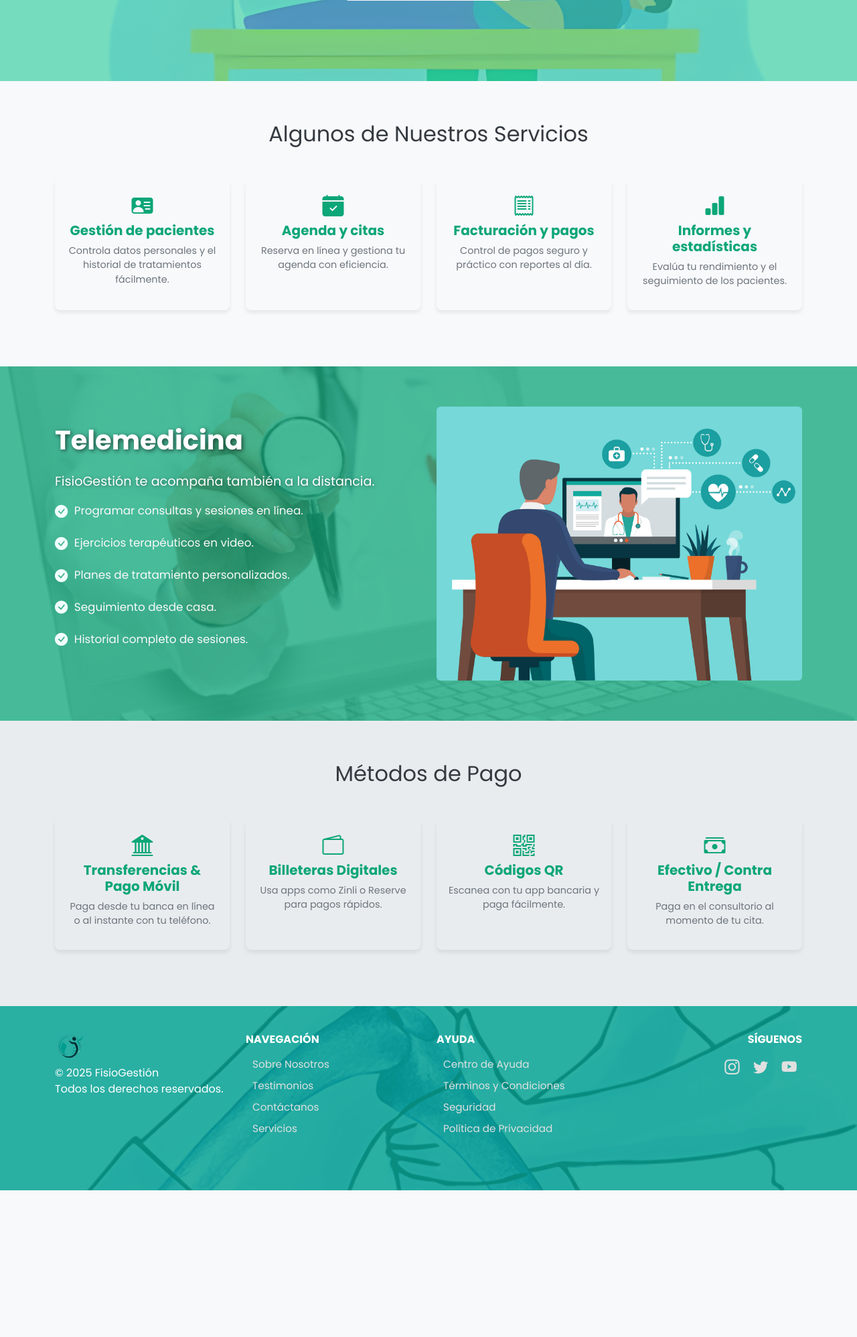
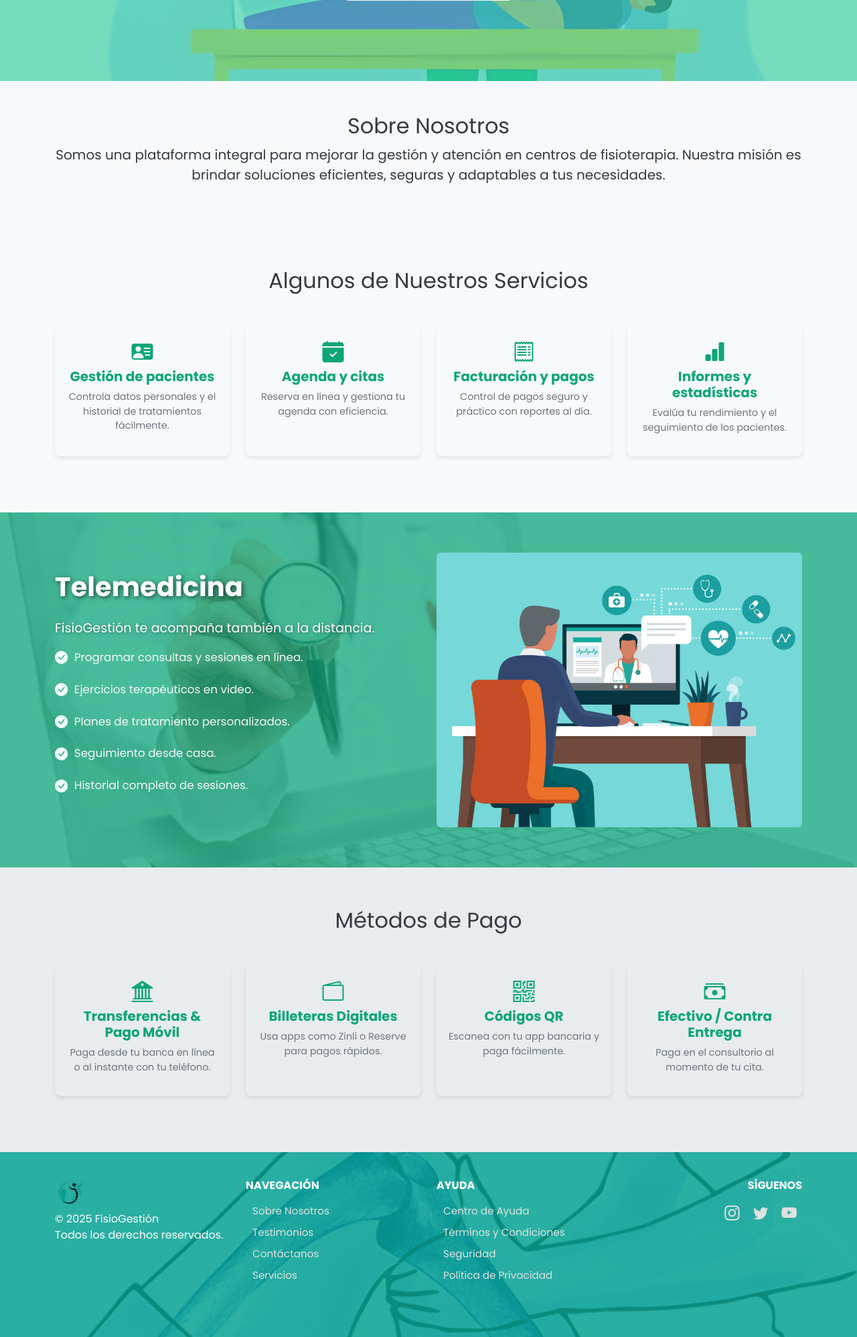
Before and after one commit to CamiCleary/fisiogestion, a Django app: page / in a window 1280 px wide. Shown: the part 412-2408 px from the top of the page at 67% size. Before the commit the page ends 2189 px from the top, so only its background shows below. Run offline with Django 5.2, Linux system fonts and the light colour scheme.

Commit message:
modificacion en el index

```diff
--- a/AppWeb/templates/index.html
+++ b/AppWeb/templates/index.html
@@ -9,13 +9,18 @@
     <link href="{% static 'css/style.css' %}" rel="stylesheet">
     <link href="https://cdn.jsdelivr.net/npm/bootstrap-icons@1.11.3/font/bootstrap-icons.min.css" rel="stylesheet">
     <link rel="shortcut icon" href="{% static 'images/logo2.png' %}" type="image/x-icon">
+    <style>
+        html {
+            scroll-behavior: smooth;
+        }
+    </style>
 </head>
-<body>
+<body id="inicio">
 
 <!-- NAVBAR -->
 <nav class="navbar navbar-expand-lg navbar-light bg-light shadow-sm">
     <div class="container">
-        <a class="navbar-brand" href="#">
+        <a class="navbar-brand" href="#inicio">
             <img src="{% static 'images/logo.png' %}" alt="FisioGestión Logo">
         </a>
         <button class="navbar-toggler" type="button" data-bs-toggle="collapse" data-bs-target="#navbarNav">
@@ -23,11 +28,11 @@
         </button>
         <div class="collapse navbar-collapse justify-content-between" id="navbarNav">
             <ul class="navbar-nav">
-                <li class="nav-item"><a class="nav-link" href="#">Inicio</a></li>
-                <li class="nav-item"><a class="nav-link" href="#">Sobre Nosotros</a></li>
-                <li class="nav-item"><a class="nav-link" href="#">Servicios</a></li>
-                <li class="nav-item"><a class="nav-link" href="{% url 'registro_fisioterapeuta' %}">Telemedicina</a></li>
-                <li class="nav-item"><a class="nav-link" href="{% url 'registro_paciente' %}">Pagos</a></li>
+                <li class="nav-item"><a class="nav-link" href="#inicio">Inicio</a></li>
+                <li class="nav-item"><a class="nav-link" href="#sobre-nosotros">Sobre Nosotros</a></li>
+                <li class="nav-item"><a class="nav-link" href="#servicios">Servicios</a></li>
+                <li class="nav-item"><a class="nav-link" href="#telemedicina">Telemedicina</a></li>
+                <li class="nav-item"><a class="nav-link" href="#pagos">Pagos</a></li>
             </ul>
             <div>
                 <a class="btn btn-outline-primary me-2" href="{% url 'login' %}">Iniciar Sesión</a>
@@ -42,12 +47,20 @@
         <h1 class="display-4">FisioGestión</h1>
         <p class="lead">Tu Solución Integral en Fisioterapia</p>
         <p>Transforma la gestión de tu consultorio con herramientas modernas y simples.</p>
-        <a class="btn btn-light btn-lg mt-3" href="#">Descubre FisioGestión</a>
+        <a class="btn btn-light btn-lg mt-3" href="#servicios">Descubre FisioGestión</a>
+    </div>
+</section>
+
+<!-- SOBRE NOSOTROS -->
+<section id="sobre-nosotros" class="py-5 bg-light">
+    <div class="container text-center">
+        <h2>Sobre Nosotros</h2>
+        <p class="lead">Somos una plataforma integral para mejorar la gestión y atención en centros de fisioterapia. Nuestra misión es brindar soluciones eficientes, seguras y adaptables a tus necesidades.</p>
     </div>
 </section>
 
 <!-- SERVICIOS -->
-<section class="services-section">
+<section id="servicios" class="services-section">
     <div class="container">
         <h2 class="text-center mb-5" data-animate>Algunos de Nuestros Servicios</h2>
         <div class="row">
@@ -84,7 +97,7 @@
 </section>
 
 <!-- TELEMEDICINA -->
-<section class="telemedicina-section">
+<section id="telemedicina" class="telemedicina-section">
     <div class="container telemedicina-content">
         <div class="row align-items-center">
             <div class="col-md-6" data-animate>
@@ -105,9 +118,8 @@
     </div>
 </section>
 
-
 <!-- MÉTODOS DE PAGO -->
-<section class="payment-methods-section">
+<section id="pagos" class="payment-methods-section">
     <div class="container">
         <h2 class="text-center mb-5" data-animate>Métodos de Pago</h2>
         <div class="row">
@@ -154,10 +166,10 @@
             <div class="col-md-3 mb-4">
                 <h6 class="text-uppercase fw-bold mb-3">Navegación</h6>
                 <ul class="footer-links">
-                    <li><a href="#">Sobre Nosotros</a></li>
+                    <li><a href="#sobre-nosotros">Sobre Nosotros</a></li>
                     <li><a href="#">Testimonios</a></li>
                     <li><a href="#">Contáctanos</a></li>
-                    <li><a href="#">Servicios</a></li>
+                    <li><a href="#servicios">Servicios</a></li>
                 </ul>
             </div>
             <div class="col-md-3 mb-4">
```
